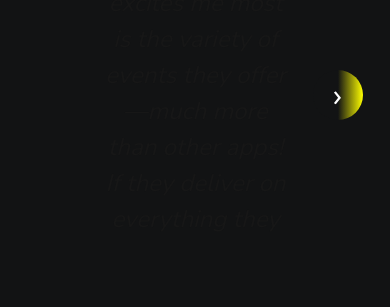
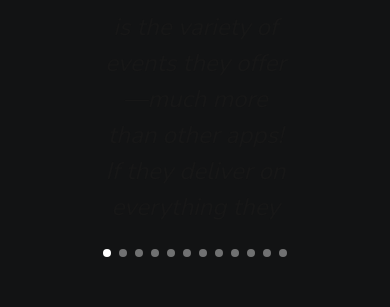
Before and after one commit to SmilingWitch/D.rac_landing_page, a Next.js app: page / in a window 390 px wide. Shown: the part 5263-5570 px from the top of the page. Built offline with nearby package versions, Linux system fonts and the light colour scheme; grey boxes are pictures that could not be loaded.

Commit message:
feat: add dots to ForumCarousel

```diff
--- a/src/components/ForumCarousel.tsx
+++ b/src/components/ForumCarousel.tsx
@@ -1,54 +1,60 @@
-"use client";
+"use client"
 
-import style from "../../public/styles/ForumCarousel.module.css";
-import useEmblaCarousel, { EmblaOptionsType } from "embla-carousel-react";
-import { useCallback, useEffect, useRef, useState } from "react";
-import BlogCard from "./blogCard";
-import ForumCard from "./forumCard";
+import style from "../../public/styles/ForumCarousel.module.css"
+import useEmblaCarousel, { EmblaOptionsType } from "embla-carousel-react"
+import { useCallback, useEffect, useState } from "react"
+import ForumCard from "./forumCard"
 
 const events = [
-  { imageUrl: "/images/ballet.jpg",   name: "Swan Lake",      category: "Dance" },
-  { imageUrl: "/images/concierto.jpg",name: "Coldplay Live",  category: "Music" },
-  { imageUrl: "/images/teatro.jpg",   name: "Art Expo",       category: "Exhibition" },
-  { imageUrl: "/images/ballet.jpg",   name: "Swan Lake",      category: "Dance" },
-  { imageUrl: "/images/concierto.jpg",name: "Coldplay Live",  category: "Music" },
-  { imageUrl: "/images/teatro.jpg",   name: "Art Expo",       category: "Exhibition" },
-  { imageUrl: "/images/ballet.jpg",   name: "Swan Lake",      category: "Dance" },
-  { imageUrl: "/images/concierto.jpg",name: "Coldplay Live",  category: "Music" },
-  { imageUrl: "/images/teatro.jpg",   name: "Art Expo",       category: "Exhibition" },
-  { imageUrl: "/images/ballet.jpg",   name: "Swan Lake",      category: "Dance" },
-  { imageUrl: "/images/concierto.jpg",name: "Coldplay Live",  category: "Music" },
-  { imageUrl: "/images/teatro.jpg",   name: "Art Expo",       category: "Exhibition" }
-  // 👉 agrega más si quieres
-];
+  { imageUrl: "/images/ballet.jpg", name: "Swan Lake", category: "Dance" },
+  { imageUrl: "/images/concierto.jpg", name: "Coldplay Live", category: "Music" },
+  { imageUrl: "/images/teatro.jpg", name: "Art Expo", category: "Exhibition" },
+  { imageUrl: "/images/ballet.jpg", name: "Swan Lake", category: "Dance" },
+  { imageUrl: "/images/concierto.jpg", name: "Coldplay Live", category: "Music" },
+  { imageUrl: "/images/teatro.jpg", name: "Art Expo", category: "Exhibition" },
+  { imageUrl: "/images/ballet.jpg", name: "Swan Lake", category: "Dance" },
+  { imageUrl: "/images/concierto.jpg", name: "Coldplay Live", category: "Music" },
+  { imageUrl: "/images/teatro.jpg", name: "Art Expo", category: "Exhibition" },
+  { imageUrl: "/images/ballet.jpg", name: "Swan Lake", category: "Dance" },
+  { imageUrl: "/images/concierto.jpg", name: "Coldplay Live", category: "Music" },
+  { imageUrl: "/images/teatro.jpg", name: "Art Expo", category: "Exhibition" },
+]
 
 export default function ForumCarousel() {
-  const emblaOptions: EmblaOptionsType = { loop: false, align: "start" };
+  const emblaOptions: EmblaOptionsType = { loop: false, align: "start" }
+  const [emblaRef, emblaApi] = useEmblaCarousel(emblaOptions)
 
-  const [emblaRef, emblaApi] = useEmblaCarousel(emblaOptions);
+  // arrows
+  const [canScrollPrev, setCanScrollPrev] = useState(false)
+  const [canScrollNext, setCanScrollNext] = useState(false)
 
+  // dots
+  const [selectedIndex, setSelectedIndex] = useState(0)
+  const [scrollSnaps, setScrollSnaps] = useState<number[]>([])
 
-  // Estados para saber si se puede hacer scroll
-  const [canScrollPrev, setCanScrollPrev] = useState(false);
-  const [canScrollNext, setCanScrollNext] = useState(false);
+  const updateUI = useCallback(() => {
+    if (!emblaApi) return
+    setCanScrollPrev(emblaApi.canScrollPrev())
+    setCanScrollNext(emblaApi.canScrollNext())
+    setSelectedIndex(emblaApi.selectedScrollSnap())
+  }, [emblaApi])
 
-  // Actualiza las flechas según la posición
-  const updateButtons = useCallback(() => {
-    if (!emblaApi) return;
-    setCanScrollPrev(emblaApi.canScrollPrev());
-    setCanScrollNext(emblaApi.canScrollNext());
-  }, [emblaApi]);
+  useEffect(() => {
+    if (!emblaApi) return
 
-  // Conecta los eventos de Embla
-  useEffect(() => {
-    if (!emblaApi) return;
-    updateButtons();
-    emblaApi.on("select", updateButtons);
-    emblaApi.on("reInit", updateButtons);
-  }, [emblaApi, updateButtons]);
+    setScrollSnaps(emblaApi.scrollSnapList())
+    updateUI()
 
-  const scrollPrev = useCallback(() => emblaApi && emblaApi.scrollPrev(), [emblaApi]);
-  const scrollNext = useCallback(() => emblaApi && emblaApi.scrollNext(), [emblaApi]);
+    emblaApi.on("select", updateUI)
+    emblaApi.on("reInit", () => {
+      setScrollSnaps(emblaApi.scrollSnapList())
+      updateUI()
+    })
+  }, [emblaApi, updateUI])
+
+  const scrollPrev = useCallback(() => emblaApi?.scrollPrev(), [emblaApi])
+  const scrollNext = useCallback(() => emblaApi?.scrollNext(), [emblaApi])
+  const scrollTo = useCallback((index: number) => emblaApi?.scrollTo(index), [emblaApi])
 
   return (
     <div className={style.home}>
@@ -56,32 +62,47 @@ export default function ForumCarousel() {
         <div className={style.embla__container}>
           {events.map((e, i) => (
             <div className={style.embla__slide} key={i}>
-              <ForumCard/>
+              <ForumCard />
             </div>
           ))}
         </div>
 
-        {/* Flechas */}
-        {/* Flechas — solo se muestran si se puede navegar */}
+        {/* DESKTOP: Flechas (md+) */}
         {canScrollPrev && (
           <button
             aria-label="Prev"
-            className={`${style.arrow} ${style.arrowLeft}`}
+            className={`${style.arrow} ${style.arrowLeft} hidden md:flex md:items-center md:justify-center`}
             onClick={scrollPrev}
           >
             ‹
           </button>
         )}
+
         {canScrollNext && (
           <button
             aria-label="Next"
-            className={`${style.arrow} ${style.arrowRight}`}
+            className={`${style.arrow} ${style.arrowRight} hidden md:flex md:items-center md:justify-center`}
             onClick={scrollNext}
           >
             ›
           </button>
         )}
       </div>
+
+      {/* MOBILE: Dots (<md) */}
+      <div className="mt-4 flex items-center justify-center gap-2 md:hidden">
+        {scrollSnaps.map((_, index) => (
+          <button
+            key={index}
+            aria-label={`Go to slide ${index + 1}`}
+            onClick={() => scrollTo(index)}
+            className={[
+              "h-2 w-2 rounded-full transition-opacity",
+              index === selectedIndex ? "bg-white opacity-100" : "bg-white opacity-40",
+            ].join(" ")}
+          />
+        ))}
+      </div>
     </div>
-  );
+  )
 }
```
